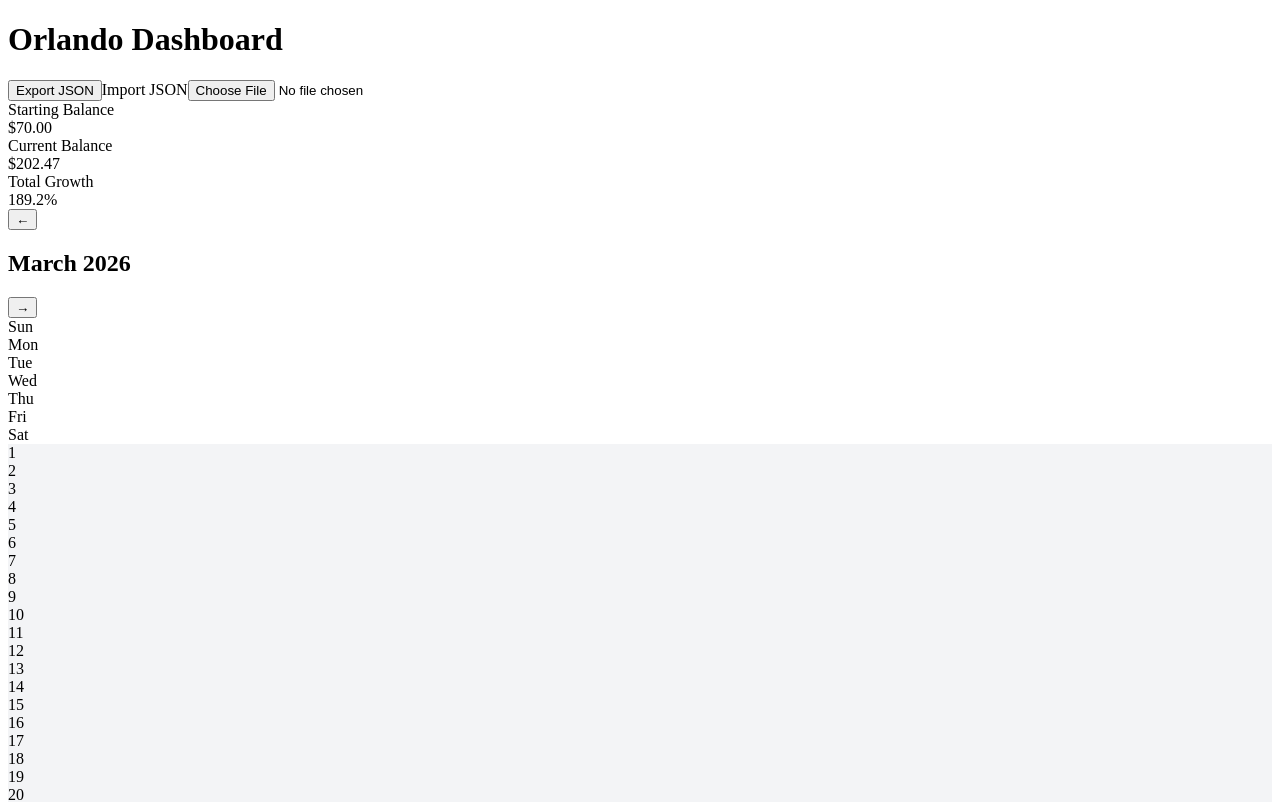
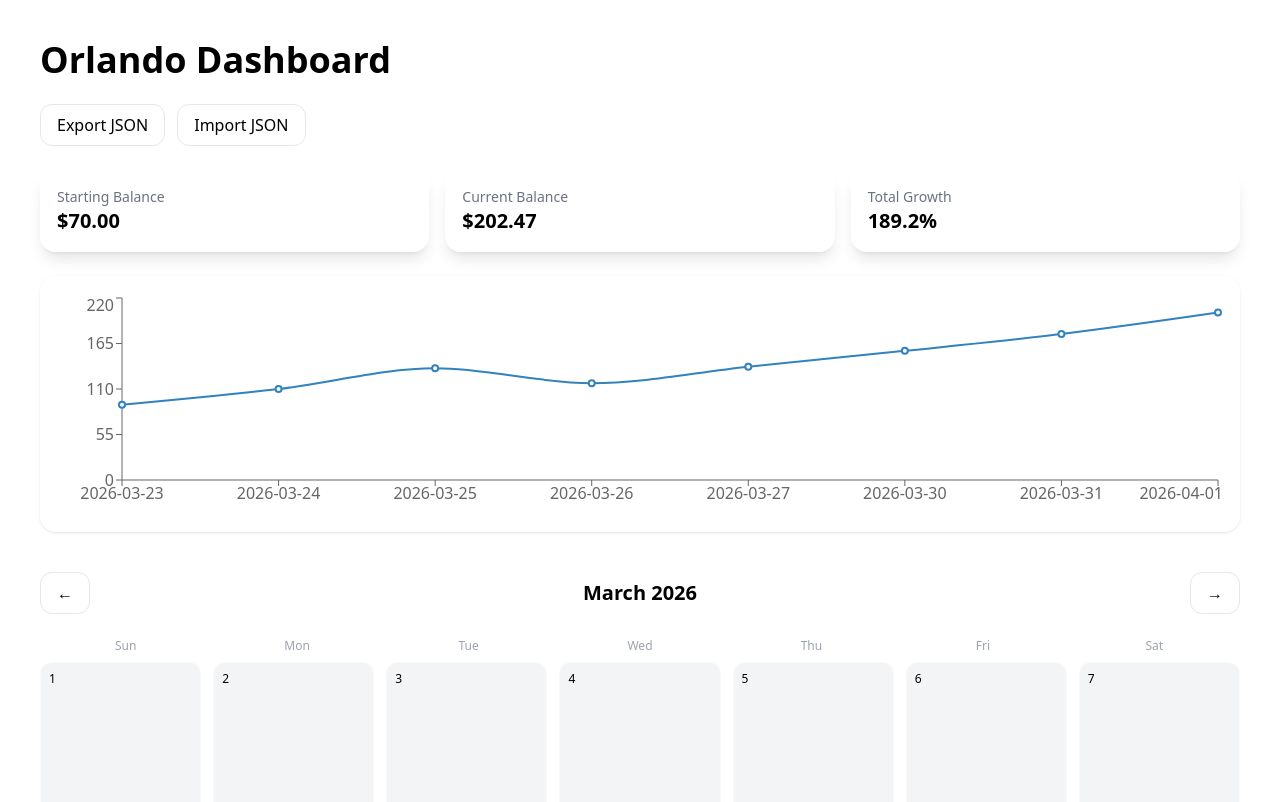
Before and after one commit to orlandoperflo/trading-dashboard, a Next.js app: page / in a window 1280 px wide. Shown: the top 802 px of the page. Built offline with nearby package versions, Linux system fonts and the light colour scheme.

Commit message:
Update globals.css

```diff
--- a/app/globals.css
+++ b/app/globals.css
@@ -1 +1,7 @@
-/* app/globals.css */
+@tailwind base;
+@tailwind components;
+@tailwind utilities;
+
+body {
+  @apply bg-white;
+}
```
